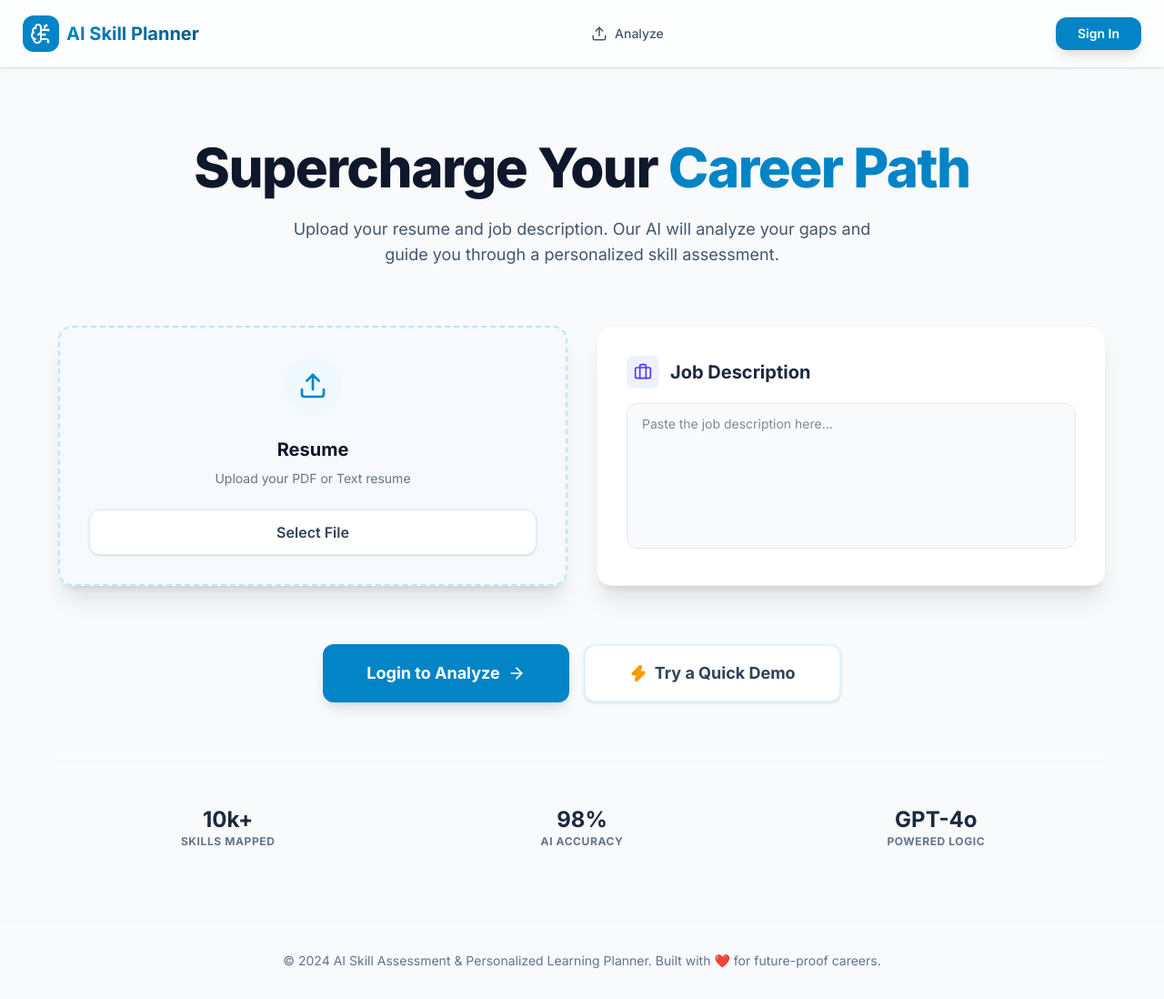
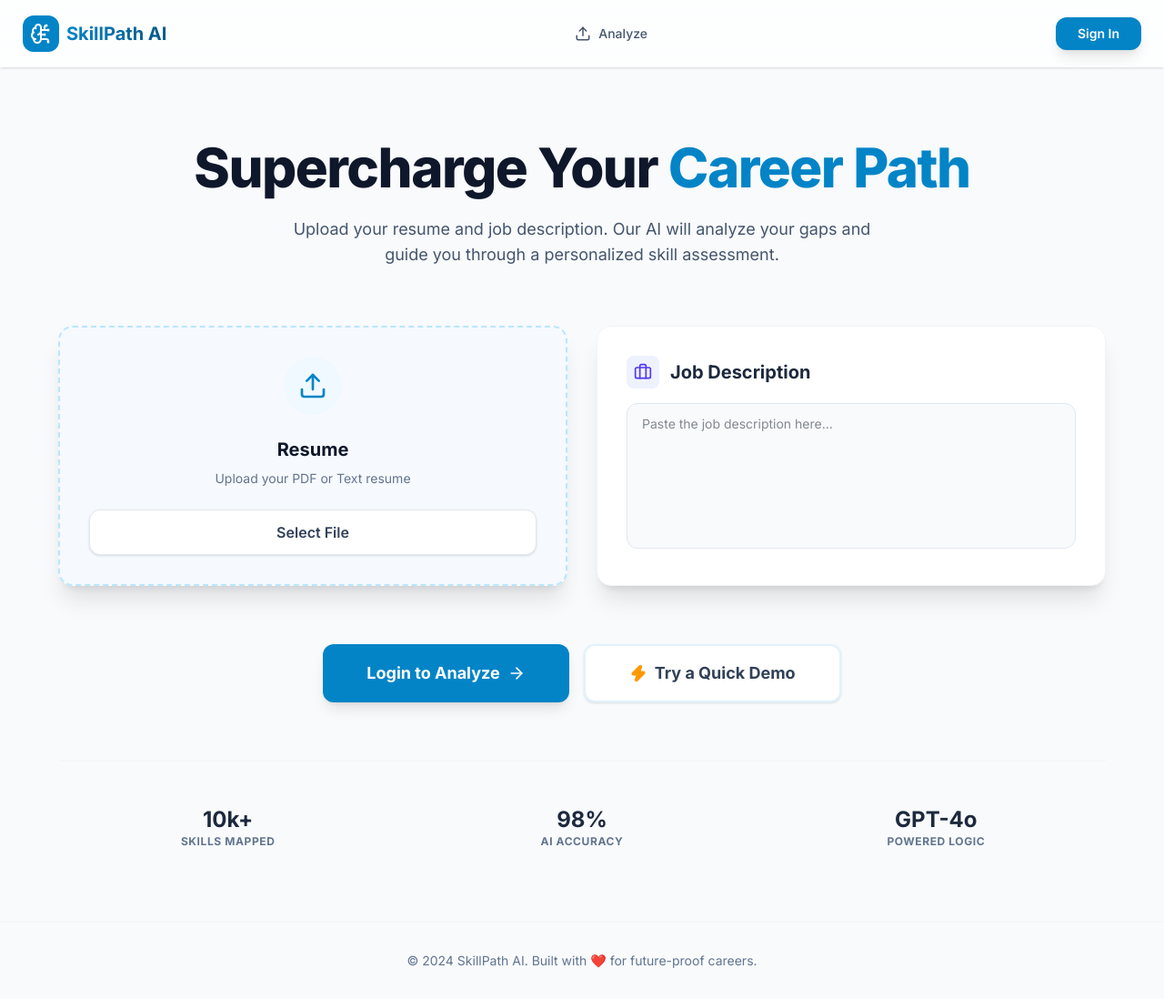
Before and after one commit to jasirrr/skillpath-ai, a Next.js app in the folder frontend/: page / in a window 1280 px wide. Shown: the whole page at 91% size. Built offline with nearby package versions, Linux system fonts and the light colour scheme.

Commit message:
Rebranding: Renamed application to SkillPath AI

```diff
--- a/frontend/src/app/layout.tsx
+++ b/frontend/src/app/layout.tsx
@@ -7,8 +7,8 @@ import Link from "next/link";
 const inter = Inter({ subsets: ["latin"] });
 
 export const metadata: Metadata = {
-  title: "AI Skill Planner",
-  description: "Personalized learning roadmap powered by AI",
+  title: "SkillPath AI | Agentic Career Growth Platform",
+  description: "Accelerate your career with AI-driven skill gap analysis and personalized learning roadmaps.",
 };
 
 import { AuthProvider } from "@/context/AuthContext";
@@ -29,7 +29,7 @@ export default function RootLayout({
           </main>
 
           <footer className="py-8 text-center text-slate-500 text-sm border-t border-slate-100">
-            &copy; 2024 AI Skill Assessment & Personalized Learning Planner. Built with ❤️ for future-proof careers.
+            &copy; 2024 SkillPath AI. Built with ❤️ for future-proof careers.
           </footer>
         </AuthProvider>
       </body>
--- a/frontend/src/components/Navbar.tsx
+++ b/frontend/src/components/Navbar.tsx
@@ -14,7 +14,7 @@ export default function Navbar() {
           <BrainCircuit className="text-white w-6 h-6" />
         </div>
         <span className="text-xl font-bold bg-gradient-to-r from-primary-600 to-primary-800 bg-clip-text text-transparent">
-          AI Skill Planner
+          SkillPath AI
         </span>
       </Link>
 
```
Also changed, not shown: 1 other file (tests, documents, lock files or other folders).
